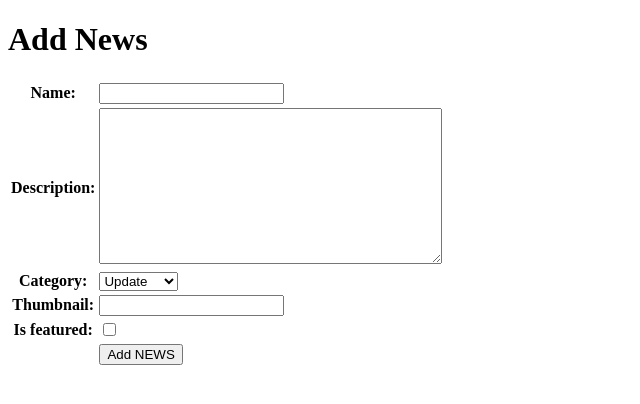
After one commit to dzakiabrar/Merkurius-Football-Shop, a Django app: page /create-news/ in a window 1280 px wide. The commit adds this page. Shown: the top 404 px of the page, without its empty margins (0-640 px from the left). Run offline with Django 5.2, Linux system fonts and the light colour scheme.

Commit message:
tugas 3 done

```diff
--- /dev/null
+++ b/main/forms.py
@@ -0,0 +1,7 @@
+from django.forms import ModelForm
+from main.models import News
+
+class NewsForm(ModelForm):
+    class Meta:
+        model = News
+        fields = ["name", "description", "category", "thumbnail", "is_featured"]
--- a/main/models.py
+++ b/main/models.py
@@ -1,7 +1,7 @@
 import uuid
 from django.db import models
 
-class Product(models.Model):
+class News(models.Model):
     CATEGORY_CHOICES = [
         ('transfer', 'Transfer'),
         ('update', 'Update'),
--- /dev/null
+++ b/main/templates/base.html
@@ -0,0 +1,13 @@
+{% load static %}
+<!DOCTYPE html>
+<html lang="en">
+<head>
+    <meta charset="UTF-8" />
+    <meta name="viewport" content="width=device-width, initial-scale=1.0" />
+    {% block meta %} {% endblock meta %}
+</head>
+
+<body>
+    {% block content %} {% endblock content %}
+</body>
+</html>
--- /dev/null
+++ b/main/templates/create_news.html
@@ -0,0 +1,18 @@
+{% extends 'base.html' %}
+{% block content %}
+<h1>Add News</h1>
+
+<form method="POST">
+  {% csrf_token %}
+  <table>
+    {{ form.as_table }}
+    <tr>
+      <td></td>
+      <td>
+        <input type="submit" value="Add NEWS" />
+      </td>
+    </tr>
+  </table>
+</form>
+
+{% endblock %}
--- a/main/urls.py
+++ b/main/urls.py
@@ -1,8 +1,17 @@
 from django.urls import path
-from main.views import show_main
+from main.views import show_main, create_news, show_news
+from main.views import show_main, create_news, show_news, show_xml
+from main.views import show_main, create_news, show_news, show_xml, show_json
+from main.views import show_main, create_news, show_news, show_xml, show_json, show_xml_by_id, show_json_by_id
 
 app_name = 'main'
 
 urlpatterns = [
     path('', show_main, name='show_main'),
+    path('create-news/', create_news, name='create_news'),
+    path('news/<str:id>/', show_news, name='show_news'),
+    path('xml/', show_xml, name='show_xml'),
+    path('json/', show_json, name='show_json'),
+    path('xml/<str:news_id>/', show_xml_by_id, name='show_xml_by_id'),
+    path('json/<str:news_id>/', show_json_by_id, name='show_json_by_id'),
 ]
--- a/main/views.py
+++ b/main/views.py
@@ -1,11 +1,64 @@
-from django.shortcuts import render
+from django.http import HttpResponse
+from django.core import serializers
+from django.shortcuts import render, redirect, get_object_or_404
+from main.forms import NewsForm
+from main.models import News
 
-# Create your views here.
+
 def show_main(request):
+    news_list = News.objects.all()
+
     context = {
         'npm' : '2306275241',
         'name': 'dzaki abrar',
-        'class': 'PBP C'
+        'class': 'PBP C',
+        'news_list': news_list
     }
 
     return render(request, "main.html", context)
+
+def create_news(request):
+    form = NewsForm(request.POST or None)
+
+    if form.is_valid() and request.method == "POST":
+        form.save()
+        return redirect('main:show_main')
+
+    context = {'form': form}
+    return render(request, "create_news.html", context)
+
+def show_news(request, id):
+    news = get_object_or_404(News, pk=id)
+    news.increment_views()
+
+    context = {
+        'news': news
+    }
+
+    return render(request, "news_detail.html", context)
+
+def show_xml(request):
+     news_list = News.objects.all()
+     xml_data = serializers.serialize("xml", news_list)
+     return HttpResponse(xml_data, content_type="application/xml")
+
+def show_json(request):
+    news_list = News.objects.all()
+    json_data = serializers.serialize("json", news_list)
+    return HttpResponse(json_data, content_type="application/json")
+
+def show_xml_by_id(request, news_id):
+   try:
+       news_item = News.objects.filter(pk=news_id)
+       xml_data = serializers.serialize("xml", news_item)
+       return HttpResponse(xml_data, content_type="application/xml")
+   except News.DoesNotExist:
+       return HttpResponse(status=404)
+
+def show_json_by_id(request, news_id):
+   try:
+       news_item = News.objects.get(pk=news_id)
+       json_data = serializers.serialize("json", [news_item])
+       return HttpResponse(json_data, content_type="application/json")
+   except News.DoesNotExist:
+       return HttpResponse(status=404)
```
Also changed, not shown: Merkurius_Football_Shop/settings.py (+6 -2 lines), main/templates/main.html (+39 -5 lines), main/templates/news_detail.html (added, +18 -0 lines), main/migrations/0002_rename_product_news.py (added).
